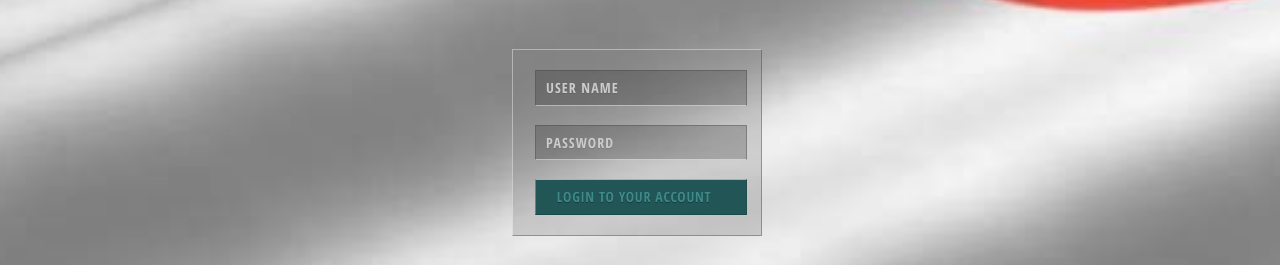
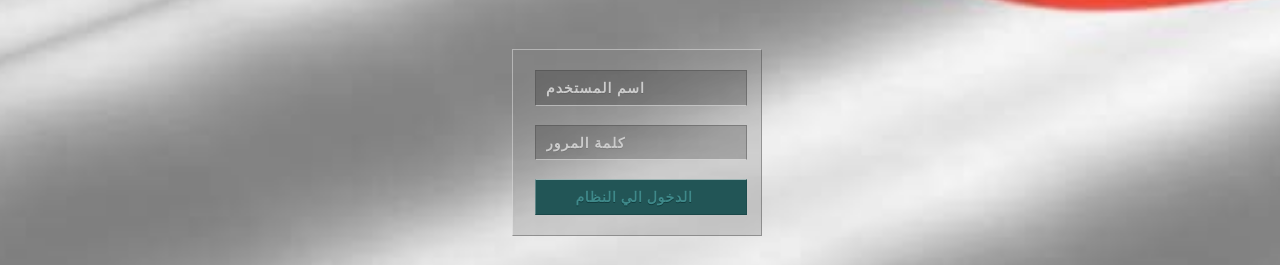
Before and after one commit to Dardir/Scanner, a React (Create React App) app: page /login in a window 1280 px wide. Shown: the part 191-456 px from the top of the page. Built offline with nearby package versions, Linux system fonts and the light colour scheme.

Commit message:
Arabaization of login

```diff
--- a/src/Login.js
+++ b/src/Login.js
@@ -57,10 +57,10 @@ const Login = (props) => {
         <div id="bg">
             <form>
                 <label htmlFor=""></label>
-                <input type="text" name="userId" id="userId" placeholder="User Name" className="email" onChange={updateField} />
+                <input type="text" name="userId" id="userId" placeholder="اسم المستخدم" className="email" onChange={updateField} />
                 <label htmlFor=""></label>
-                <input type="password" name="password" id="password" placeholder="password" className="pass" onChange={updateField} />
-                <button onClick={handleClick}>login to your account</button>
+                <input type="password" name="password" id="password" placeholder="كلمة المرور" className="pass" onChange={updateField} />
+                <button onClick={handleClick}>الدخول الي النظام</button>
                 <div>
                 {
                     (errorMessage) ? <div style={{ color: "red" }}>{errorMessage}</div> : <div></div>
```
